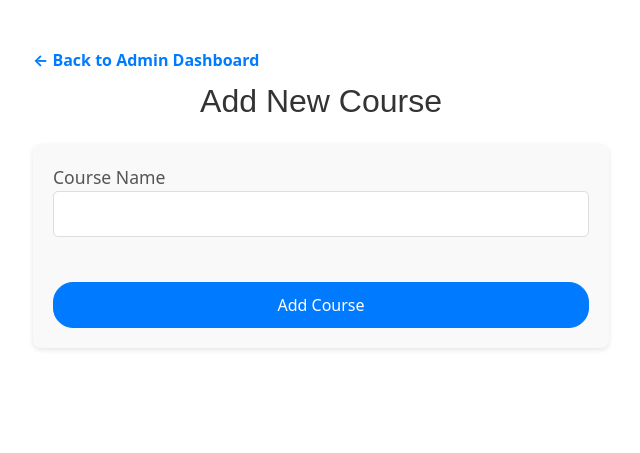
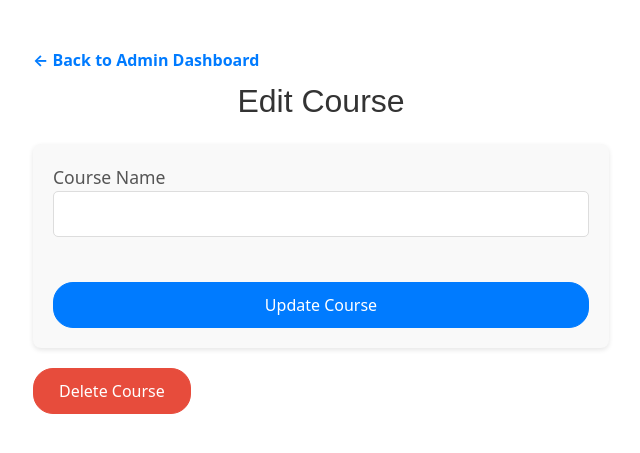
Before and after one commit to sakwasilas/kasneb_quizz_examination, a Python web app: template templates/admin/add_course.html in a window 1280 px wide. Shown: the top 453 px of the page, without its empty margins (319-959 px from the left). Run offline with Jinja, Linux system fonts and the light colour scheme; the template is opened without the code that fills it, so the values that code supplies are empty.

Commit message:
modfiied add course to include delete and modify

```diff
--- a/templates/admin/add_course.html
+++ b/templates/admin/add_course.html
@@ -1,6 +1,6 @@
 {% extends 'base.html' %}
 
-{% block title %}Add New Course{% endblock %}
+{% block title %}Edit Course{% endblock %}
 
 {% block content %}
 <div class="container mt-5" style="max-width: 600px; margin: 0 auto;">
@@ -11,20 +11,33 @@
        ← Back to Admin Dashboard
     </a>
 
-    <h2 class="text-center mb-4" style="font-family: 'Arial', sans-serif; color: #333;">Add New Course</h2>
+    <h2 class="text-center mb-4" style="font-family: 'Arial', sans-serif; color: #333;">Edit Course</h2>
 
+    <!-- Edit Course Form -->
     <form method="POST"
           style="background-color: #f9f9f9; padding: 20px; border-radius: 8px; box-shadow: 0 2px 5px rgba(0, 0, 0, 0.1); display: flex; flex-direction: column; gap: 15px;">
+
         <div class="form-group">
             <label for="course_name" style="font-size: 1.1rem; color: #555;">Course Name</label>
             <input type="text" id="course_name" name="course_name" class="form-control" required
+                   value="{{ course.name }}"
                    style="border-radius: 5px; padding: 10px; font-size: 1rem; border: 1px solid #ddd; transition: border 0.3s; margin-bottom: 15px;">
         </div>
 
         <button type="submit" class="btn btn-primary"
                 style="background-color: #007bff; border-color: #007bff; padding: 10px 25px; border-radius: 20px; font-size: 1rem; transition: background-color 0.3s, transform 0.3s; width: auto; margin-top: 15px; text-align: center;">
-            Add Course
+            Update Course
         </button>
     </form>
+
+    <!-- Delete Course Form -->
+    <form method="POST" action="{{ url_for('delete_course', course_id=course.id) }}"
+          style="margin-top: 20px; display: inline-block;" onsubmit="return confirm('Are you sure you want to delete this course?');">
+        <button type="submit" class="btn btn-danger"
+                style="background-color: #e74c3c; border-color: #e74c3c; padding: 10px 25px; border-radius: 20px; font-size: 1rem; transition: background-color 0.3s, transform 0.3s; width: auto;">
+            Delete Course
+        </button>
+    </form>
+
 </div>
 {% endblock %}
```
Also changed, not shown: app.py (+22 -0 lines).
